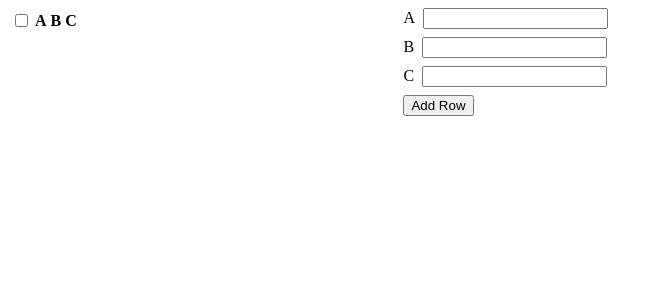
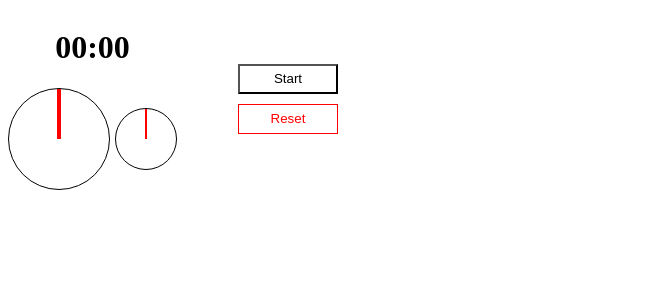
Before and after one commit to zkirby/react-coding-practice, a React (Vite) app: page / in a window 1280 px wide. Shown: the top 300 px of the page, without its empty margins (0-663 px from the left). Built offline with nearby package versions, Linux system fonts and the light colour scheme.

Commit message:
feat: add stopwatch problem

```diff
--- a/src/main.tsx
+++ b/src/main.tsx
@@ -1,9 +1,9 @@
 import ReactDOM from "react-dom/client";
-import TableSelect from "./questions/TableSelect/Solution";
+import StopWatch from "./questions/StopWatch/Solution";
 
 ReactDOM.createRoot(document.getElementById("root")!).render(
   // -----------------------------------------
   // ------ TEST SOLUTIONS HERE --------------
   // -----------------------------------------
-  <TableSelect />
+  <StopWatch />
 );
--- /dev/null
+++ b/src/questions/StopWatch/Solution.tsx
@@ -0,0 +1,78 @@
+import { useEffect, useRef, useState } from "react";
+import "./solution.css";
+
+const padDigits = (digit: number) => `${digit}`.padStart(2, "0");
+
+export default function StopWatch() {
+  const [paused, setPaused] = useState(true);
+  const [elapsed, setElapsed] = useState<number>(0);
+
+  const interval = useRef<number>();
+
+  useEffect(() => {
+    return () => clearInterval(interval.current);
+  }, []);
+
+  const startTimer = () => {
+    interval.current = setInterval(() => {
+      setElapsed((e) => e + 1);
+    }, 1);
+    setPaused(false);
+  };
+  const stopTimer = () => {
+    clearInterval(interval.current);
+    setPaused(true);
+  };
+
+  const resetTimer = () => {
+    clearInterval(interval.current);
+    setElapsed(0);
+    setPaused(true);
+  };
+
+  const seconds = Math.floor((elapsed / 1000) % 60);
+  const miliseconds = Math.floor((elapsed / 10) % 100);
+
+  const datetime = `${padDigits(seconds)}:${padDigits(miliseconds)}`;
+
+  return (
+    <div className="sw__container">
+      {/* Watches */}
+      <div className="sw__watches">
+        <h1>
+          <time dateTime={datetime}>{datetime}</time>
+        </h1>
+
+        <div className="sw__clock__container" aria-hidden>
+          <div className="sw__clock">
+            <div style={{ transform: `rotateZ(${(seconds / 60) * 360}deg)` }} />
+          </div>
+          <div className="sw__clock small">
+            <div
+              style={{ transform: `rotateZ(${(miliseconds / 100) * 360}deg)` }}
+            />
+          </div>
+        </div>
+      </div>
+
+      {/* Controls */}
+      <div className="sw__controls">
+        <button
+          type="button"
+          aria-label="start timer"
+          onClick={!paused ? stopTimer : startTimer}
+        >
+          {!paused ? "Stop" : "Start"}
+        </button>
+        <button
+          className="sw__controls__reset-button"
+          type="button"
+          aria-label="reset timer"
+          onClick={resetTimer}
+        >
+          Reset
+        </button>
+      </div>
+    </div>
+  );
+}
--- /dev/null
+++ b/src/questions/StopWatch/solution.css
@@ -0,0 +1,63 @@
+.sw__container {
+    display: flex;
+    align-items: center;
+    width: 330px;
+    justify-content: space-between;
+}
+
+.sw__watches {
+    display: flex;
+    flex-direction: column;
+    align-items: center;
+}
+
+.sw__clock {
+    height: 100px;
+    aspect-ratio: 1 / 1;
+    border-radius: 100%;
+    border: 1px solid black;
+    display: flex;
+    place-content: center;
+}
+
+.sw__clock div {
+    transform-origin: bottom;
+    height: 50px;
+    width: 4px;
+    background-color: red;
+    transform: rotateZ(100deg);
+}
+
+.sw__clock.small {
+    height: 60px;
+}
+
+.sw__clock.small div {
+    height: 30px;
+    width: 2px;
+}
+
+.sw__clock__container {
+    display: flex;
+    align-items: center;
+    column-gap: 5px;
+}
+
+.sw__controls {
+    margin-left: 10px;
+    display: flex;
+    flex-direction: column;
+    row-gap: 10px;
+}
+
+.sw__controls button {
+    height: 30px;
+    width: 100px;
+    background-color: transparent;
+    cursor: pointer;
+}
+
+.sw__controls__reset-button {
+    color: red;
+    border: 1px solid red;
+}
--- a/src/questions/TableSelect/Solution.tsx
+++ b/src/questions/TableSelect/Solution.tsx
@@ -54,7 +54,11 @@ export default function TableSelect() {
     <div className="ts__container">
       <div className="ts__left-panel">
         {anyToDelete && (
-          <button onClick={deletedChecked} type="button">
+          <button
+            className="ts__delete-button"
+            onClick={deletedChecked}
+            type="button"
+          >
             Delete {allChecked ? "All" : ""}
           </button>
         )}
--- a/src/questions/TableSelect/solution.css
+++ b/src/questions/TableSelect/solution.css
@@ -18,3 +18,8 @@
 .ts__form button[type="submit"] {
     width: fit-content;
 }
+
+.ts__delete-button {
+    border: 1px solid red;
+    color: red;
+}
```
Also changed, not shown: src/questions/StopWatch/prompt.md (added, +12 -0 lines), src/questions/StopWatch/stopwatch.png (added).
